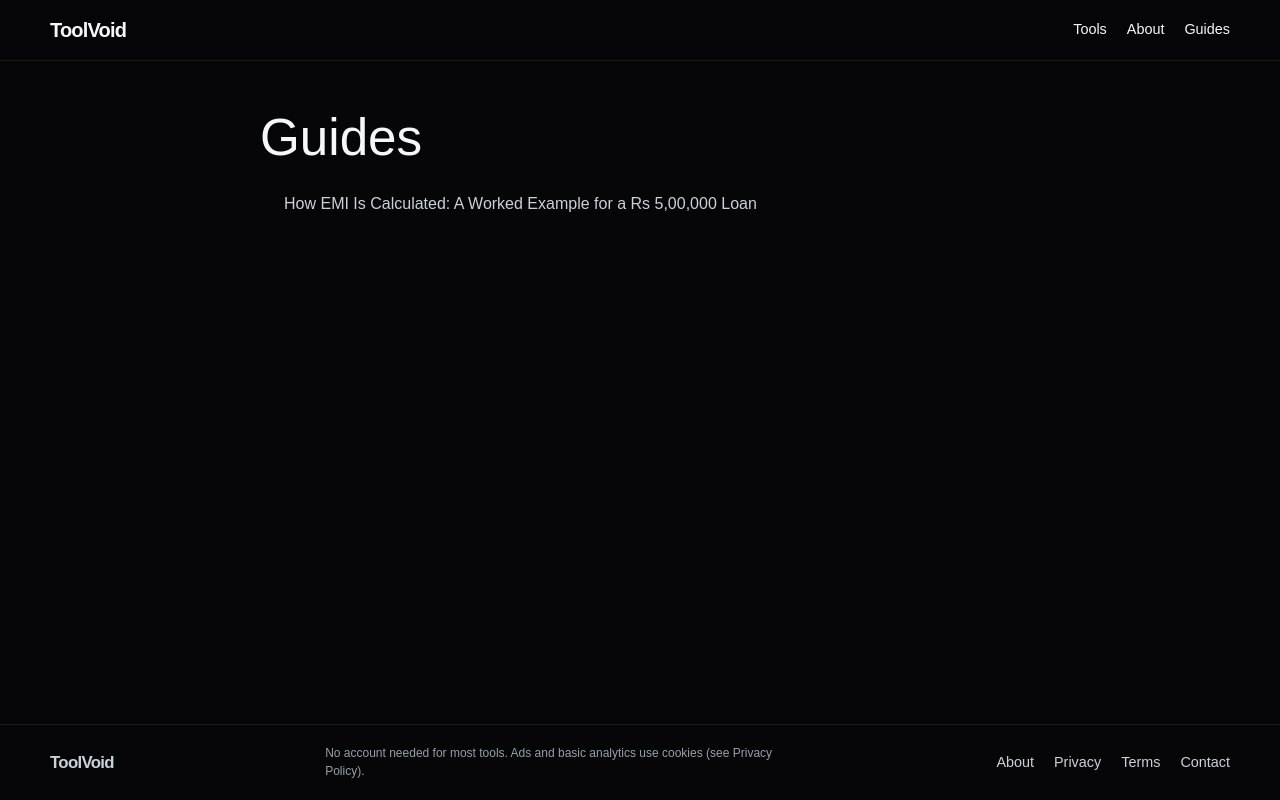
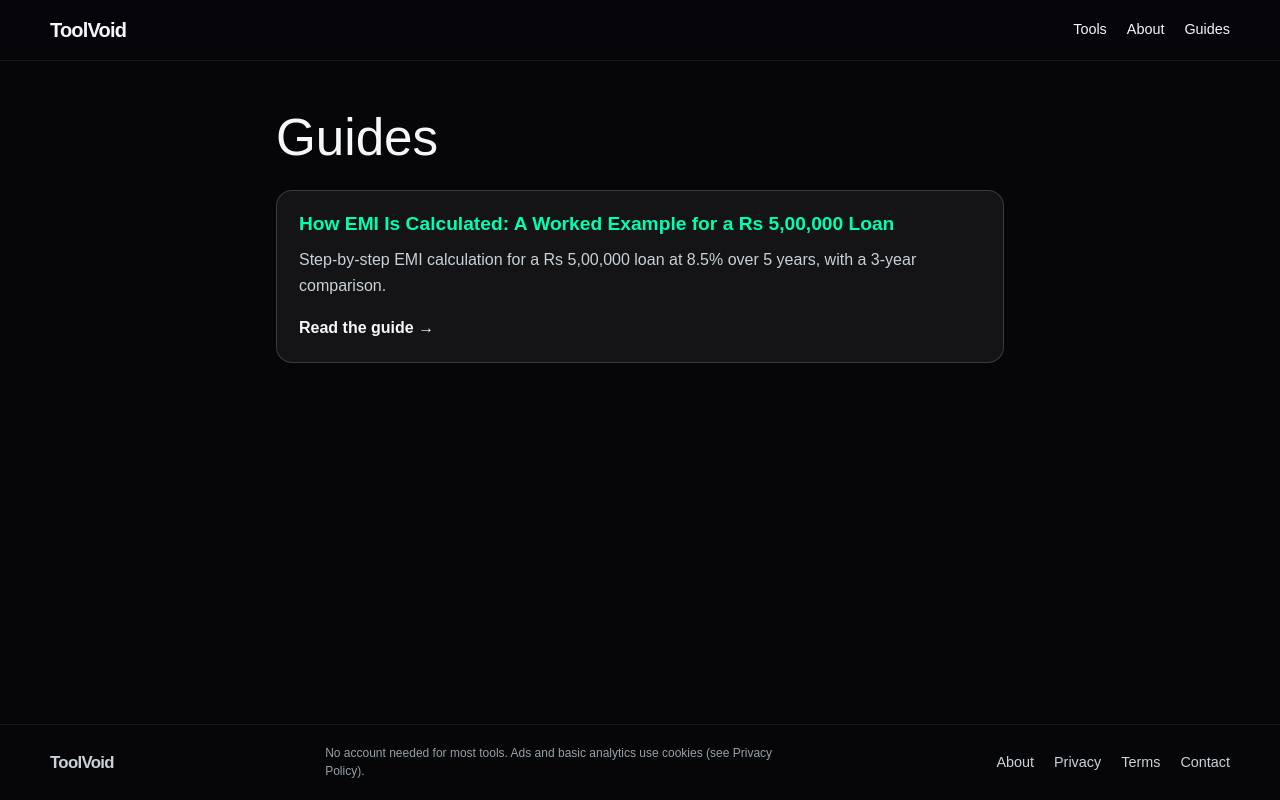
Before and after one commit to toolvoid/toolvoid, a Next.js app: page /guides in a window 1280 px wide. Built offline with nearby package versions, Linux system fonts and the light colour scheme.

Commit message:
Style guides index as linked cards

```diff
--- a/app/guides/page.js
+++ b/app/guides/page.js
@@ -8,10 +8,28 @@ export const metadata = {
 
 export default function GuidesPage() {
   return (
-    <main style={{ width: 'min(760px, calc(100% - 32px))', margin: '0 auto', padding: '48px 0 64px', fontSize: 16, lineHeight: 1.75 }}>
-      <h1 style={{ margin: '0 0 24px', color: '#f5f7fa', fontSize: 'clamp(2rem, 7vw, 3.2rem)', lineHeight: 1.12 }}>Guides</h1>
-      <ul style={{ paddingLeft: 24, fontSize: 16, lineHeight: 1.75 }}>
-        <li><Link href="/guides/emi-calculation">How EMI Is Calculated: A Worked Example for a Rs 5,00,000 Loan</Link></li>
+    <main className="guides-index">
+      <style>{`
+        .guides-index { width: min(760px, 100%); margin: 0 auto; padding: 48px 16px 64px; color: var(--app-text); font-size: 16px; line-height: 1.7; }
+        .guides-index h1 { margin: 0 0 24px; color: #f5f7fa; font-size: clamp(2rem, 7vw, 3.2rem); line-height: 1.12; }
+        .guides-index-list { display: grid; gap: 16px; margin: 0; padding: 0; list-style: none; }
+        .guides-index-card { display: block; padding: 20px 22px; border: 1px solid rgba(255,255,255,.16); border-radius: 16px; background: var(--app-surface); color: var(--app-text); text-decoration: none; overflow-wrap: anywhere; transition: border-color .16s ease, background-color .16s ease; }
+        .guides-index-card:hover, .guides-index-card:focus-visible { border-color: #00ffb2; background: rgba(0,255,178,.08); cursor: pointer; }
+        .guides-index-card:focus-visible { outline: 2px solid #00ffb2; outline-offset: 3px; }
+        .guides-index-title { display: block; color: #00ffb2; font-size: 1.2rem; font-weight: 700; line-height: 1.35; }
+        .guides-index-description { display: block; margin-top: 10px; color: var(--app-text); font-size: 16px; line-height: 1.6; }
+        .guides-index-action { display: block; margin-top: 16px; color: #f5f7fa; font-size: 16px; font-weight: 600; }
+        @media (max-width: 480px) { .guides-index { padding-top: 36px; } .guides-index-card { padding: 18px; } }
+      `}</style>
+      <h1>Guides</h1>
+      <ul className="guides-index-list">
+        <li>
+          <Link className="guides-index-card" href="/guides/emi-calculation">
+            <span className="guides-index-title">How EMI Is Calculated: A Worked Example for a Rs 5,00,000 Loan</span>
+            <span className="guides-index-description">Step-by-step EMI calculation for a Rs 5,00,000 loan at 8.5% over 5 years, with a 3-year comparison.</span>
+            <span className="guides-index-action">Read the guide →</span>
+          </Link>
+        </li>
       </ul>
     </main>
   );
```
